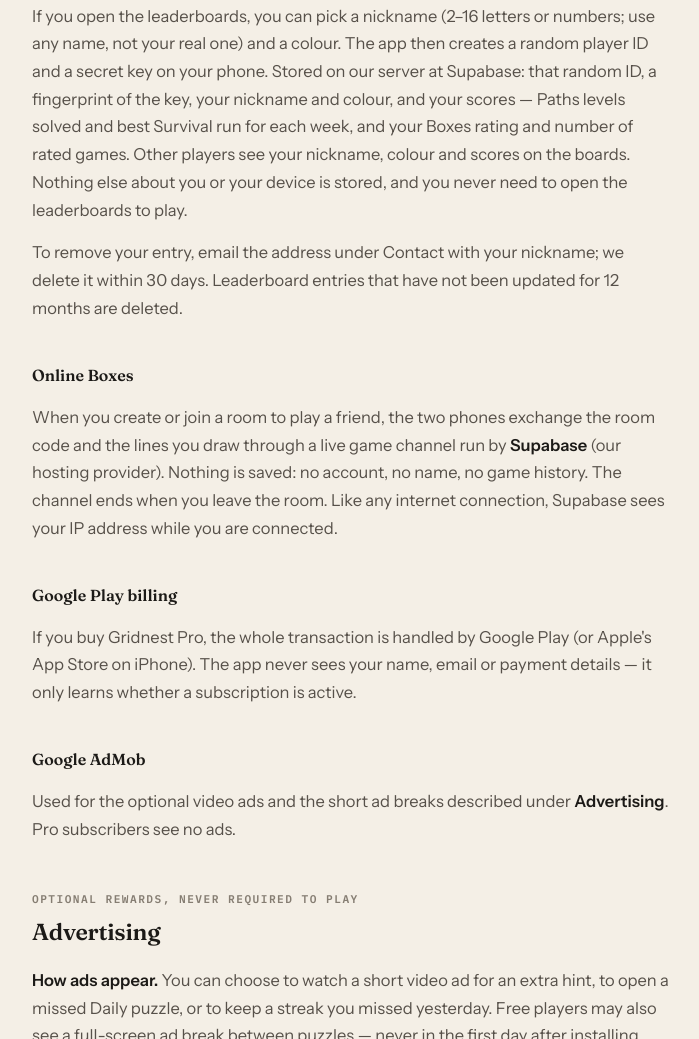
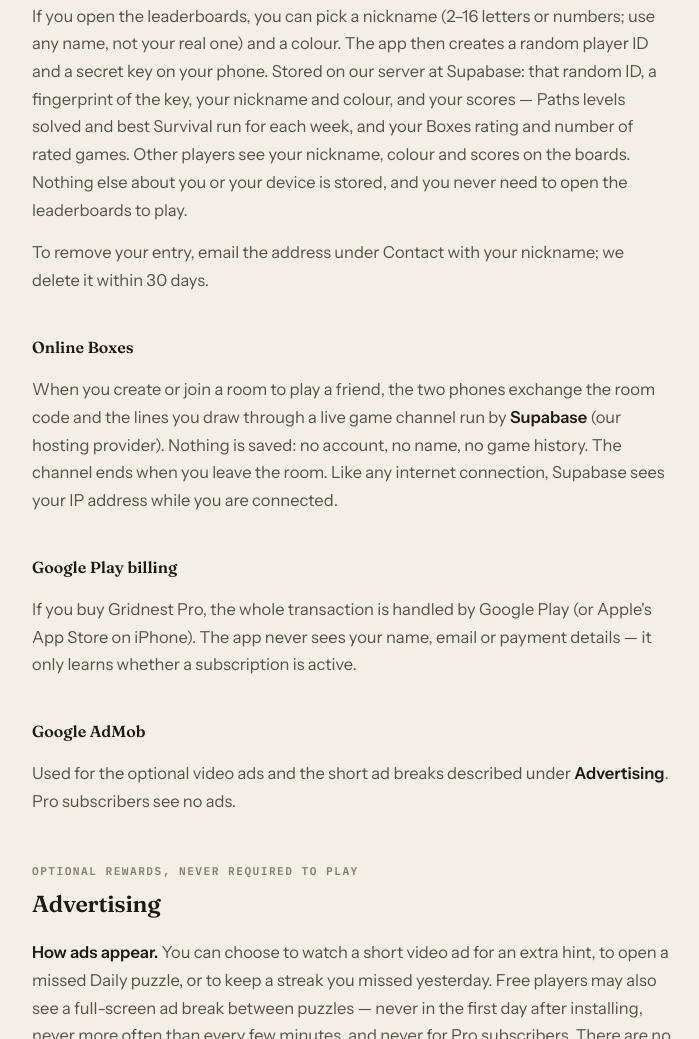
Before and after one commit to saadahmedhafeez/saadahmedhafeez.github.io, a plain HTML site: page gridnest/privacy.html in a window 1280 px wide. Shown: the part 1261-2300 px from the top of the page, without its empty margins (288-987 px from the left). Drawn offline with Linux system fonts and the light colour scheme.

Commit message:
Gridnest privacy: drop the 12-month promise (not automated)
Co-Authored-By: Claude Opus 5.5 <noreply@anthropic.com>

```diff
--- a/gridnest/privacy.html
+++ b/gridnest/privacy.html
@@ -91,7 +91,7 @@ footer{margin-top:3.5rem; padding-top:1.4rem; border-top:1px solid var(--border)
 <div class="s-head"><span class="kicker">Only when you use these features</span><h2>What leaves your device</h2></div>
 <h3>Leaderboards (optional)</h3>
 <p>If you open the leaderboards, you can pick a nickname (2&ndash;16 letters or numbers; use any name, not your real one) and a colour. The app then creates a random player ID and a secret key on your phone. Stored on our server at Supabase: that random ID, a fingerprint of the key, your nickname and colour, and your scores &mdash; Paths levels solved and best Survival run for each week, and your Boxes rating and number of rated games. Other players see your nickname, colour and scores on the boards. Nothing else about you or your device is stored, and you never need to open the leaderboards to play.</p>
-<p>To remove your entry, email the address under Contact with your nickname; we delete it within 30 days. Leaderboard entries that have not been updated for 12 months are deleted.</p>
+<p>To remove your entry, email the address under Contact with your nickname; we delete it within 30 days.</p>
 <h3>Online Boxes</h3>
 <p>When you create or join a room to play a friend, the two phones exchange the room code and the lines you draw through a live game channel run by <b>Supabase</b> (our hosting provider). Nothing is saved: no account, no name, no game history. The channel ends when you leave the room. Like any internet connection, Supabase sees your IP address while you are connected.</p>
 <h3>Google Play billing</h3>
```
